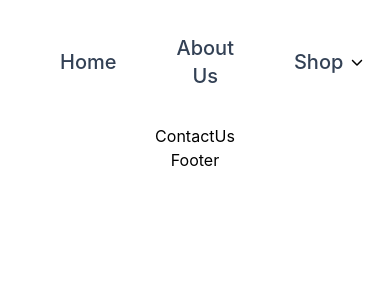
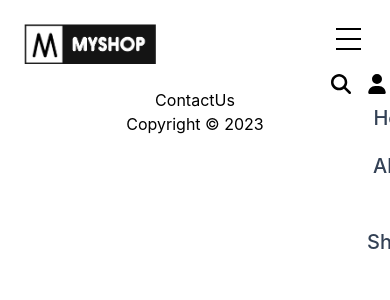
Before and after one commit to nhnam0209/my-shop, a React (Create React App) app: page /contact in a window 390 px wide. Shown: the top 300 px of the page. Built offline with nearby package versions, Linux system fonts and the light colour scheme.

Commit message:
Mobile version for navigation bar

```diff
--- a/package.json
+++ b/package.json
@@ -9,6 +9,7 @@
     "antd": "^5.6.1",
     "react": "^18.2.0",
     "react-dom": "^18.2.0",
+    "react-loader-spinner": "^5.3.4",
     "react-router-dom": "^6.8.1",
     "react-scripts": "5.0.1",
     "react-slideshow-image": "^4.2.1",
--- a/src/App.jsx
+++ b/src/App.jsx
@@ -1,4 +1,5 @@
 import NavigationBar from "./components/NavigationBar/NavigationBar";
+import React from "react";
 import { Routes, Route } from "react-router-dom";
 import Shop from "./pages/Shop";
 import AboutUs from "./pages/AboutUs";
@@ -10,52 +11,33 @@ import "./App.scss";
 import ContactUs from "./pages/ContactUs";
 import ProductList from "./pages/Product/ProductList";
 import Product from "./pages/Product/Product";
+import Login from "./pages/Login";
+import SignUp from "./pages/SignUp";
 import ContextIndex from "./contexts";
 
 function App() {
   return (
     <div className="App">
-      <header className="">
-        <NavigationBar />
-      </header>
       <ContextIndex>
+        <header className="">
+          <NavigationBar />
+        </header>
         <Routes>
-          <Route
-            path="*"
-            errorElement={<ErrorPage />}
-            action={() => {
-              throw new Response("Not Found", { status: 404 });
-            }}
-          />
-          <Route path="/" element={<Home />} errorElement={<ErrorPage />} />
-          <Route
-            path="aboutus"
-            element={<AboutUs />}
-            errorElement={<ErrorPage />}
-          />
-          <Route path="shop" element={<Shop />} errorElement={<ErrorPage />} />
-          <Route
-            path="shop/:label"
-            element={<ProductList />}
-            errorElement={<ErrorPage />}
-          />
-          <Route
-            path="shop/:label/:id"
-            element={<Product />}
-            errorElement={<ErrorPage />}
-          />
-          <Route path="cart" element={<Cart />} errorElement={<ErrorPage />} />
-          <Route
-            path="contact"
-            element={<ContactUs />}
-            errorElement={<ErrorPage />}
-          />
+          <Route path="*" element={<ErrorPage />} />
+          <Route path="/" element={<Home />} />
+          <Route path="aboutus" element={<AboutUs />} />
+          <Route path="login" element={<Login />} />
+          <Route path="signup" element={<SignUp />} />
+          <Route path="shop" element={<Shop />} />
+          <Route path="shop/:label" element={<ProductList />} />
+          <Route path="shop/:label/:id" element={<Product />} />
+          <Route path="cart" element={<Cart />} />
+          <Route path="contact" element={<ContactUs />} />
         </Routes>
+        <footer>
+          <Footer />
+        </footer>
       </ContextIndex>
-
-      <footer>
-        <Footer />
-      </footer>
     </div>
   );
 }
--- a/src/components/Footer/Footer.jsx
+++ b/src/components/Footer/Footer.jsx
@@ -1,9 +1,11 @@
-import React from 'react'
+import React from "react";
 
 function Footer() {
   return (
-    <div>Footer</div>
-  )
+    <div>
+      <p>Copyright © 2023</p>
+    </div>
+  );
 }
 
-export default Footer
+export default Footer;
--- /dev/null
+++ b/src/components/Loading/Loading.jsx
@@ -0,0 +1,13 @@
+import React from "react";
+import Loader from "react-loader-spinner";
+
+function Loading() {
+  return (
+    <div>
+      <Loader type="TailSpin" color="#00BFFF" height={80} width={80} />
+      <p>Loading...</p>
+    </div>
+  );
+}
+
+export default Loading;
--- /dev/null
+++ b/src/components/Logos/IconHamburger/Hamburger.css
@@ -0,0 +1,32 @@
+.hamburger {
+    display: flex;
+    flex-direction: column;
+    justify-content: center;
+    align-items: center;
+    width: 35px;
+    height: 30px;
+    background-color: transparent;
+    border: none;
+    cursor: pointer;
+    transition: all 0.3s ease-in-out;
+}
+
+.line {
+    width: 25px;
+    height: 3px;
+    background-color: #000;
+    margin: 4px 0;
+    transition: all 0.3s ease-in-out;
+}
+
+.open .line:nth-child(1) {
+    transform: rotate(45deg) translate(8px, 8px);
+}
+
+.open .line:nth-child(2) {
+    opacity: 0;
+}
+
+.open .line:nth-child(3) {
+    transform: rotate(-45deg) translate(6px, -6px);
+}
--- /dev/null
+++ b/src/components/Logos/IconHamburger/Hamburger.jsx
@@ -0,0 +1,23 @@
+import React, { useState } from "react";
+import "./Hamburger.css";
+
+function Hamburger() {
+  const [isOpen, setIsOpen] = useState(false);
+
+  const handleClick = () => {
+    setIsOpen(!isOpen);
+  };
+
+  return (
+    <button
+      className={`hamburger ${isOpen ? "open" : ""}`}
+      onClick={handleClick}
+    >
+      <span className="line"></span>
+      <span className="line"></span>
+      <span className="line"></span>
+    </button>
+  );
+}
+
+export default Hamburger;
--- a/src/components/NavigationBar/NavigationBar.jsx
+++ b/src/components/NavigationBar/NavigationBar.jsx
@@ -9,6 +9,7 @@ import ChevronDown from "../Logos/IconChevronDown/ChevronDown";
 import "./NavigationBar.css";
 import SubNavigation from "../SubNavigation/SubNavigation";
 import { WidthContext } from "../../contexts";
+import Hamburger from "../Logos/IconHamburger/Hamburger";
 
 function NavigationBar({ props }) {
   // let [searchValue, setSearchValue] = useState("");
@@ -99,9 +100,7 @@ function NavigationBar({ props }) {
     </form>
   );
 
-  const navigationBarMobile = () => {};
-
-  return (
+  const navigationBarDesktop = (
     <div className="w-full mx-auto flex justify-center my-3 py-3 px-3">
       <nav className="w-full flex flex-row justify-between self-center px-3">
         <div className="flex self-center">
@@ -141,6 +140,61 @@ function NavigationBar({ props }) {
       <Outlet />
     </div>
   );
+
+  const navigationbarMobile = (
+    <div className="w-full mx-auto flex justify-center my-3 py-3 px-3">
+      <nav className="w-full flex flex-row justify-between self-center px-3">
+        <div className="flex self-center">
+          <Link to="/" className="inline-flex">
+            <img
+              src="/logo512.png"
+              alt="logo company"
+              className="h-10 flex self-center items-center"
+            />
+          </Link>
+        </div>
+        <div className="relative right-0 ">
+          <Hamburger></Hamburger>
+          <div className="absolute py-5">
+            <ul className="flex self-center">
+              <div className="inline-flex ">
+                {!isOpen ? (
+                  <li
+                    className="cursor-pointer flex self-center"
+                    onClick={handleOpenSearchBar}
+                  >
+                    <MagnifyingGlass props={{ fillColor: "black" }} />
+                  </li>
+                ) : (
+                  ""
+                )}
+                <div className="ml-4 cursor-pointer">
+                  <Person props={{ fillColor: "black" }} />
+                </div>
+                <div className="ml-4 cursor-pointer">
+                  <Cart props={{ fillColor: "black" }} />
+                </div>
+              </div>
+            </ul>
+            <ul className="flex flex-col mx-5 text-xl items-center self-center">
+              {isOpen ? searchBar : navigationBarItem}
+            </ul>
+          </div>
+        </div>
+      </nav>
+      <Outlet />
+    </div>
+  );
+
+  const navigationBar = () => {
+    if (width < 1024) {
+      return navigationbarMobile;
+    } else {
+      return navigationBarDesktop;
+    }
+  };
+
+  return navigationBar();
 }
 
 export default NavigationBar;
--- a/src/pages/ErrorPage.jsx
+++ b/src/pages/ErrorPage.jsx
@@ -1,18 +1,12 @@
-import { useRouteError } from "react-router-dom";
-import React from 'react'
+import React from "react";
 
 function ErrorPage() {
-    const error = useRouteError();
-    console.error(error)
-    return (
-      <div >
-        <h1>Oops!</h1>
-        <p>Sorry, an unexpected error has occurred.</p>
-        <p>
-          <i>{error.statusText || error.message}</i>
-        </p>
-      </div>
-    );
+  return (
+    <div>
+      <h1>OOPS!!</h1>
+      <p>Sorry, an error has occurred.</p>
+    </div>
+  );
 }
 
-export default ErrorPage
+export default ErrorPage;
```
Also changed, not shown: 1 other file (tests, documents, lock files or other folders).
